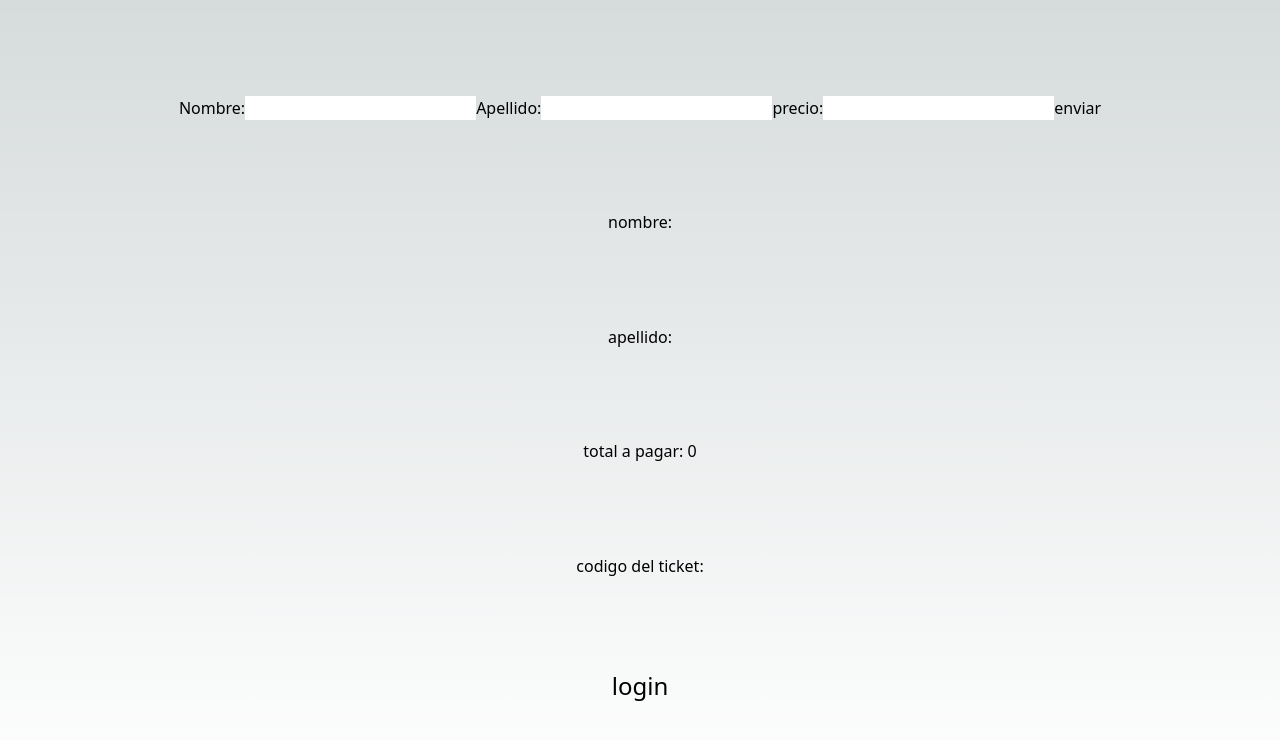
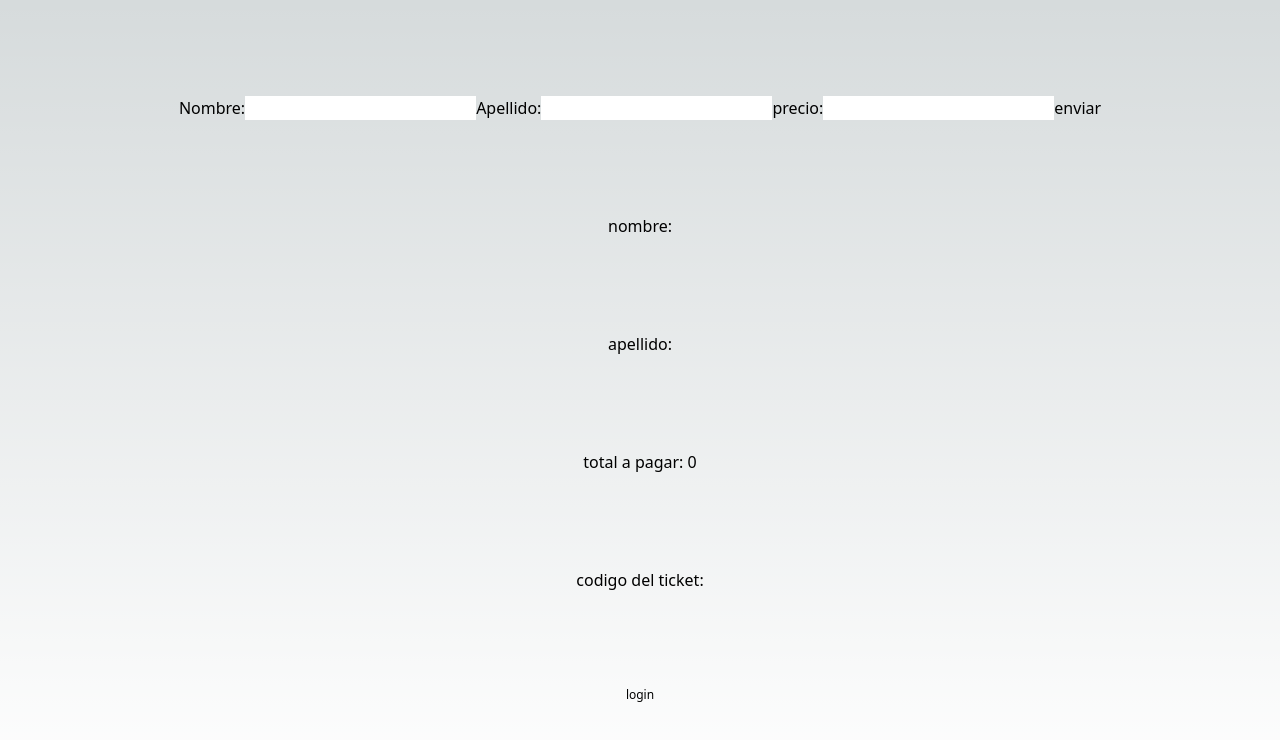
Before and after one commit to davidms5/projecto-grado-python-frontend, a Next.js app: page / in a window 1280 px wide. Shown: the top 740 px of the page. Built offline with nearby package versions, Linux system fonts and the light colour scheme.

Commit message:
nuevo url back

```diff
--- a/src/pages/index.tsx
+++ b/src/pages/index.tsx
@@ -93,7 +93,7 @@ export default function Home() {
       <p>codigo del ticket: {id}</p>
         {mensaje && <h2>muchas gracias por viajar con nosotros</h2>}
 
-      <a href="http://127.0.0.1:8000/admin" style={{fontSize:"24px"}}>login</a>
+      <a href="https://projecto-grado-python-production.up.railway.app/admin" style={{fontSize:"12px"}}>login</a>
 
 
 
```
